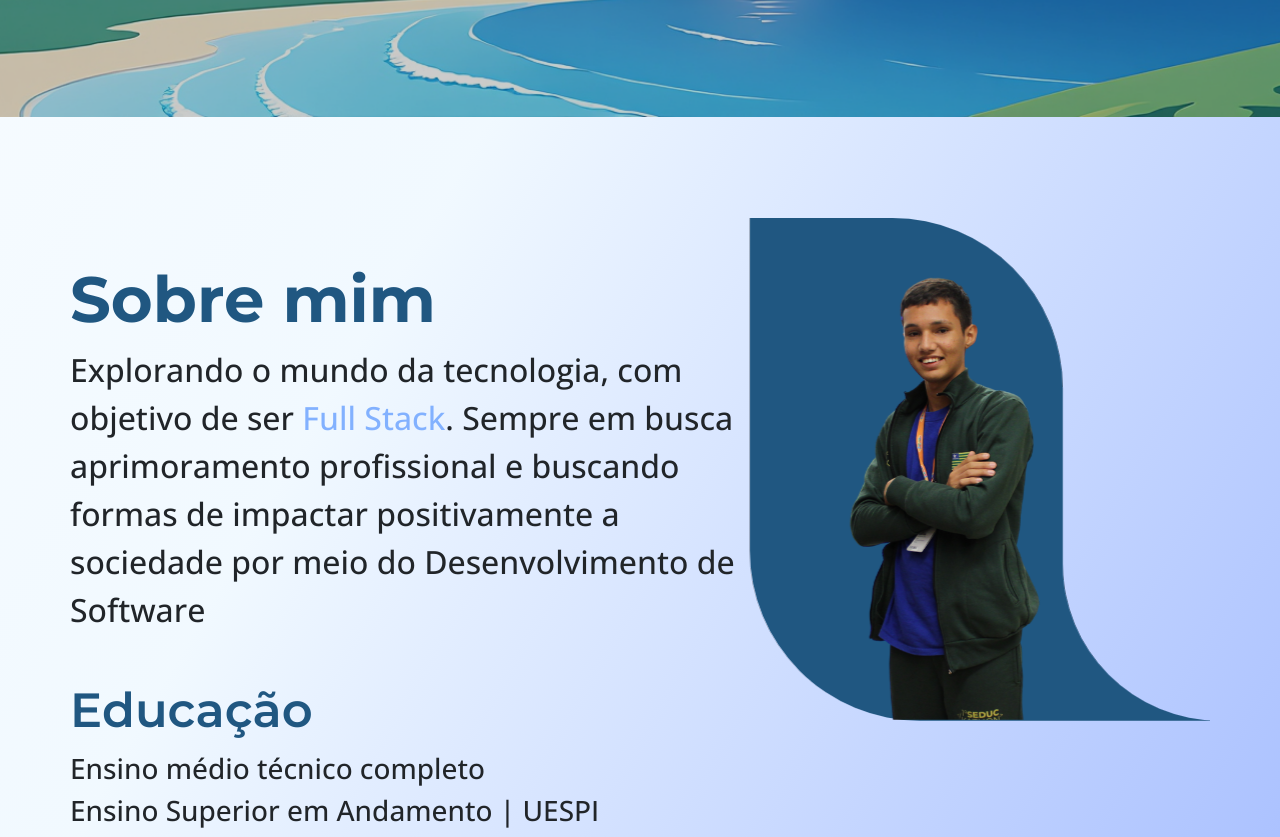
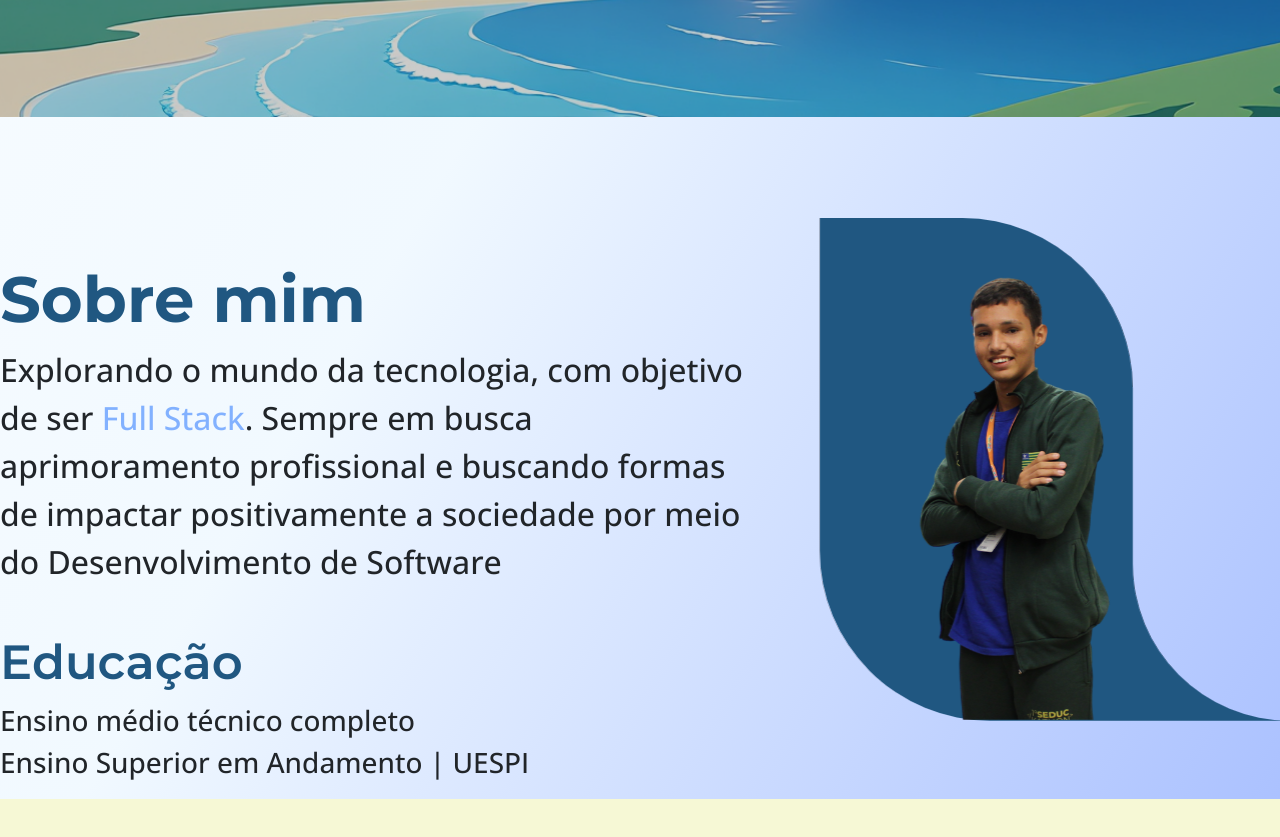
Before and after one commit to josuekla/Sobre-me-v1.0, a plain HTML site: page index.html in a window 1280 px wide. Shown: the part 683-1520 px from the top of the page. Drawn offline with nearby package versions, Linux system fonts and the light colour scheme.

Commit message:
update HTML

```diff
--- a/index.html
+++ b/index.html
@@ -23,7 +23,7 @@
     </section>
 
     <section id="sobre-me" class="min-vh-50 bg-gradient-animado pt-5">
-        <div class="container pt-5 data-aos="fade-up" data-aos-delay="100"">
+        <div class="container-fluid pt-5 data-aos="fade-up" data-aos-delay="100"">
             <div class="row align-items-start justify-content-center">
                 <div class=" col-12-12 col-lg-7  p-0 sobre-me-content">
                     <h1 class="mt-5 fs-4">Sobre mim</h1>
```
